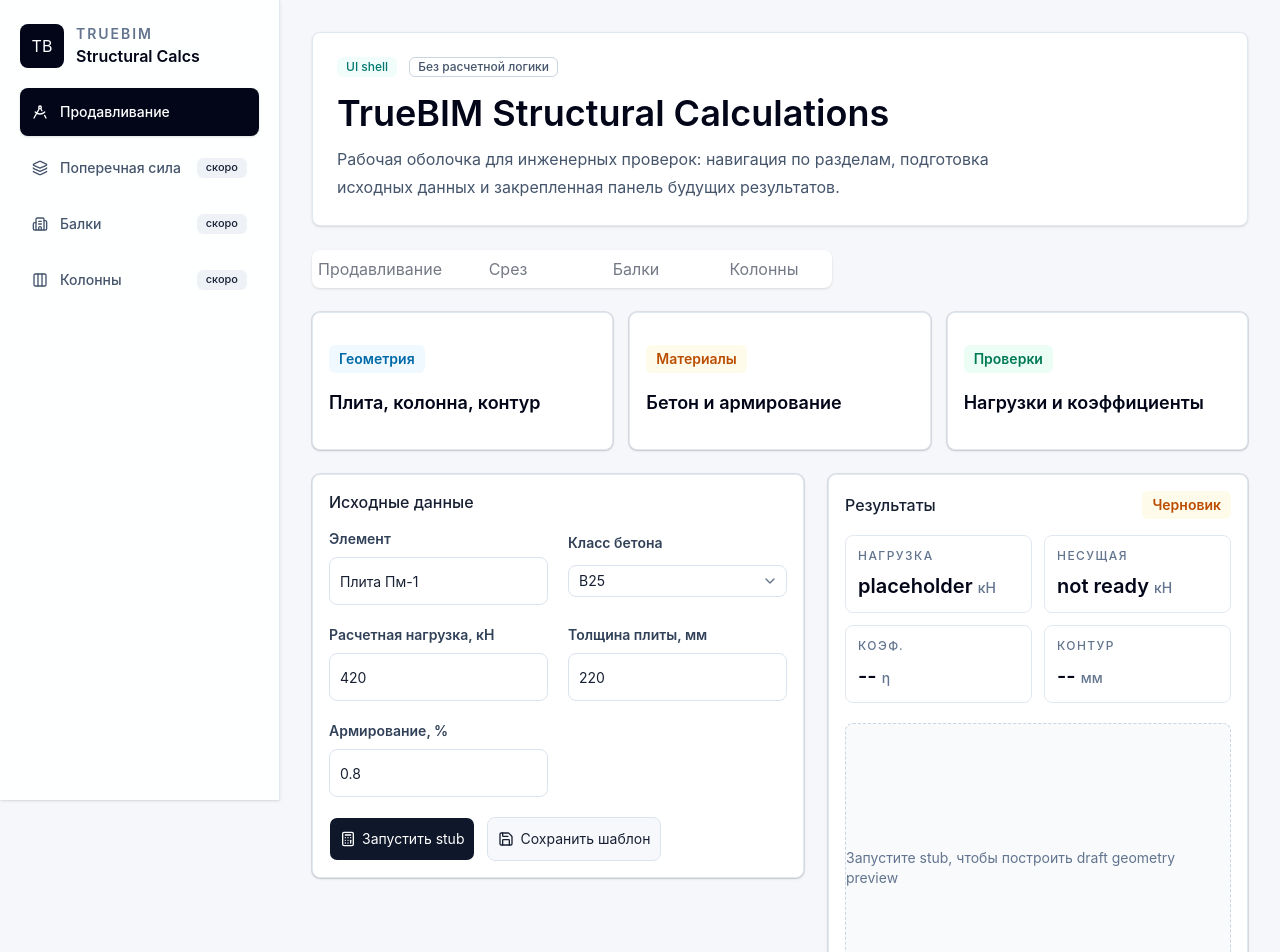
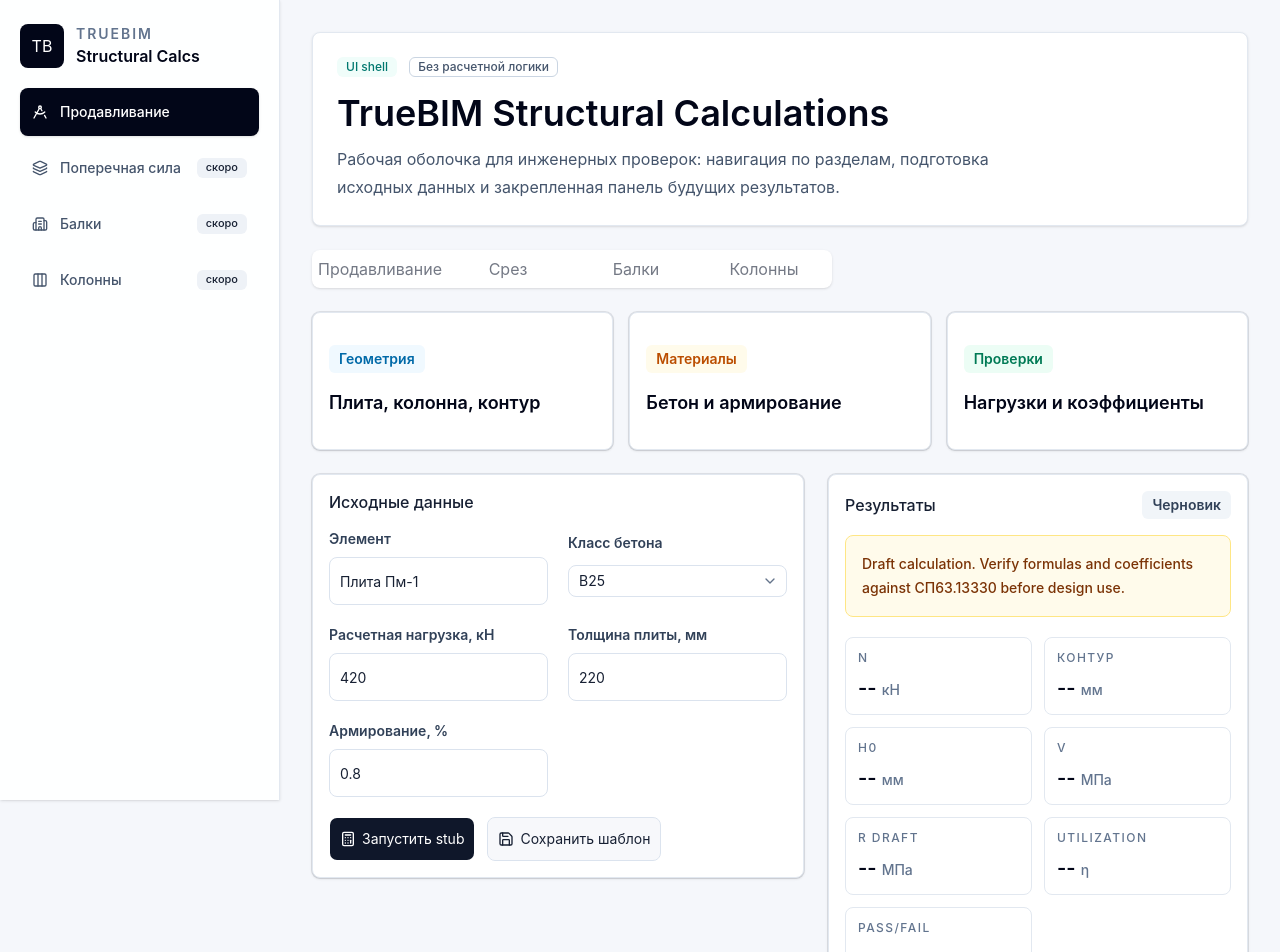
Before and after one commit to BeRsErK031999/truebim-structural-calcs, a React (Vite) app: page / in a window 1280 px wide. Shown: the top 952 px of the page. Built offline with nearby package versions, Linux system fonts and the light colour scheme.

Commit message:
feat(calculations): add draft center punching shear check

```diff
--- a/src/calculations/punching-shear/engine.ts
+++ b/src/calculations/punching-shear/engine.ts
@@ -1,38 +1,136 @@
+import { defaultPunchingShearInput } from './defaults'
 import { calculateControlPerimeter } from './geometry/perimeter'
-import { getConcreteMaterial } from './materials'
+import { getConcreteClassData } from './materials'
 import { punchingShearInputSchema } from './schemas'
 import { buildPunchingSketchModel } from './sketch/punchingSketch'
-import { normalizePunchingShearInput } from './units'
+import { knToN, normalizePunchingShearInput } from './units'
 import type { PunchingShearInput, PunchingShearResult } from './types'
 
-const engineeringStubWarnings = [
-  'Engineering formulas are not implemented yet',
-  'Values must not be used for design',
+const draftCalculationWarning =
+  'Draft calculation. Verify formulas and coefficients against СП63.13330 before design use.'
+
+const draftScopeWarnings = [
+  draftCalculationWarning,
+  'Moments are ignored in this draft',
+  'Openings are not supported in this draft',
+  'Shear reinforcement is not included in this draft',
+  'Draft formula must be verified before design use',
 ]
 
 export function calculatePunchingShear(input: PunchingShearInput): PunchingShearResult {
-  const parsedInput = punchingShearInputSchema.parse(input)
-  const normalizedInput = normalizePunchingShearInput(parsedInput)
-  const material = getConcreteMaterial(normalizedInput.concrete.className)
+  const parsedInput = punchingShearInputSchema.safeParse(input)
+
+  if (!parsedInput.success) {
+    return createInvalidInputResult(input, parsedInput.error.issues.map((issue) => issue.message))
+  }
+
+  const normalizedInput = normalizePunchingShearInput(parsedInput.data)
   const perimeter = calculateControlPerimeter(normalizedInput)
   const svgModel = buildPunchingSketchModel(normalizedInput, perimeter)
+  const material = getConcreteClassData(normalizedInput.concrete.className)
+
+  if (!isSupportedDraftCenterCase(normalizedInput)) {
+    return {
+      ...createBaseResult(normalizedInput, perimeter, svgModel),
+      status: 'not_implemented',
+      warnings: [
+        ...draftScopeWarnings,
+        ...perimeter.warnings,
+        'Only center rectangular column without openings, slab edges, or shear reinforcement is implemented',
+      ],
+    }
+  }
+
+  if (perimeter.perimeterMm <= 0 || perimeter.effectiveDepthMm <= 0) {
+    return {
+      ...createBaseResult(normalizedInput, perimeter, svgModel),
+      status: 'invalid_input',
+      warnings: [...draftScopeWarnings, ...perimeter.warnings, 'Invalid perimeter geometry'],
+    }
+  }
+
+  const designShearForceN = knToN(normalizedInput.forces.axialForceKn)
+  const shearStressMpa = designShearForceN / (perimeter.perimeterMm * perimeter.effectiveDepthMm)
+  const draftConcreteResistanceMpa = material.draftConcreteResistanceMpa
+  const utilizationRatio = shearStressMpa / draftConcreteResistanceMpa
+  const passed = utilizationRatio <= 1
+
+  return {
+    ...createBaseResult(normalizedInput, perimeter, svgModel),
+    status: passed ? 'draft_ok' : 'draft_failed',
+    utilization: utilizationRatio,
+    designShearForceN,
+    controlPerimeterMm: perimeter.perimeterMm,
+    effectiveDepthMm: perimeter.effectiveDepthMm,
+    shearStressMpa,
+    draftConcreteResistanceMpa,
+    utilizationRatio,
+    passed,
+    warnings: [...draftScopeWarnings, ...perimeter.warnings],
+    placeholders: [
+      'moment contribution',
+      'shear reinforcement contribution',
+      'openings subtraction',
+      'edge and corner behavior',
+    ],
+  }
+}
+
+function isSupportedDraftCenterCase(input: PunchingShearInput) {
+  return (
+    input.caseType === 'center' &&
+    Boolean(input.rectColumn) &&
+    input.openings.length === 0 &&
+    !input.slabEdges &&
+    !input.shearReinforcement.enabled
+  )
+}
+
+function createInvalidInputResult(input: PunchingShearInput, validationWarnings: string[]) {
+  const fallbackInput = {
+    ...defaultPunchingShearInput,
+    caseType: input.caseType ?? defaultPunchingShearInput.caseType,
+  }
+  const perimeter = calculateControlPerimeter(fallbackInput)
+  const svgModel = buildPunchingSketchModel(fallbackInput, perimeter)
+
+  return {
+    ...createBaseResult(fallbackInput, perimeter, svgModel),
+    status: 'invalid_input',
+    warnings: [...draftScopeWarnings, ...validationWarnings],
+  } satisfies PunchingShearResult
+}
+
+function createBaseResult(
+  input: PunchingShearInput,
+  perimeter: ReturnType<typeof calculateControlPerimeter>,
+  svgModel: ReturnType<typeof buildPunchingSketchModel>,
+): PunchingShearResult {
+  const material = getConcreteClassData(input.concrete.className)
 
   return {
     status: 'not_implemented',
-    caseType: normalizedInput.caseType,
+    caseType: input.caseType,
     utilization: null,
+    designShearForceN: null,
+    controlPerimeterMm: perimeter.perimeterMm || null,
+    effectiveDepthMm: perimeter.effectiveDepthMm || null,
+    shearStressMpa: null,
+    draftConcreteResistanceMpa: material.draftConcreteResistanceMpa,
+    utilizationRatio: null,
+    passed: null,
     material: {
       className: material.className,
-      rbtMpa: material.rbtMpa,
+      draftConcreteResistanceMpa: material.draftConcreteResistanceMpa,
     },
     perimeter,
     svgModel,
-    warnings: [...engineeringStubWarnings, ...perimeter.warnings],
+    warnings: [...draftScopeWarnings, ...perimeter.warnings],
     placeholders: [
       'utilization',
-      'concrete capacity',
       'moment contribution',
       'shear reinforcement contribution',
+      'openings subtraction',
     ],
   }
 }
--- a/src/calculations/punching-shear/index.ts
+++ b/src/calculations/punching-shear/index.ts
@@ -1,6 +1,6 @@
 export { defaultPunchingShearInput } from './defaults'
 export { calculatePunchingShear } from './engine'
-export { concreteMaterials, getConcreteMaterial } from './materials'
+export { draftConcreteClassData, getConcreteClassData } from './materials'
 export { buildPunchingShearReport } from './report'
 export {
   concreteInputSchema,
--- a/src/calculations/punching-shear/materials.ts
+++ b/src/calculations/punching-shear/materials.ts
@@ -1,21 +1,21 @@
 import type { ConcreteClassName } from './types'
 
-export type ConcreteMaterial = {
+export type DraftConcreteClassData = {
   className: ConcreteClassName
-  rbtMpa: number
-  rbMpa: number
+  draftConcreteResistanceMpa: number
+  draftCompressiveResistanceMpa: number
 }
 
-export const concreteMaterials: Record<ConcreteClassName, ConcreteMaterial> = {
-  // TODO: verify values against СП63.13330.
-  B15: { className: 'B15', rbtMpa: 0.75, rbMpa: 8.5 },
-  B20: { className: 'B20', rbtMpa: 0.9, rbMpa: 11.5 },
-  B25: { className: 'B25', rbtMpa: 1.05, rbMpa: 14.5 },
-  B30: { className: 'B30', rbtMpa: 1.15, rbMpa: 17 },
-  B35: { className: 'B35', rbtMpa: 1.3, rbMpa: 19.5 },
-  B40: { className: 'B40', rbtMpa: 1.4, rbMpa: 22 },
+export const draftConcreteClassData: Record<ConcreteClassName, DraftConcreteClassData> = {
+  // TODO: verify values and coefficients against СП63.13330.
+  B15: { className: 'B15', draftConcreteResistanceMpa: 0.75, draftCompressiveResistanceMpa: 8.5 },
+  B20: { className: 'B20', draftConcreteResistanceMpa: 0.9, draftCompressiveResistanceMpa: 11.5 },
+  B25: { className: 'B25', draftConcreteResistanceMpa: 1.05, draftCompressiveResistanceMpa: 14.5 },
+  B30: { className: 'B30', draftConcreteResistanceMpa: 1.15, draftCompressiveResistanceMpa: 17 },
+  B35: { className: 'B35', draftConcreteResistanceMpa: 1.3, draftCompressiveResistanceMpa: 19.5 },
+  B40: { className: 'B40', draftConcreteResistanceMpa: 1.4, draftCompressiveResistanceMpa: 22 },
 }
 
-export function getConcreteMaterial(className: ConcreteClassName) {
-  return concreteMaterials[className]
+export function getConcreteClassData(className: ConcreteClassName) {
+  return draftConcreteClassData[className]
 }
--- a/src/widgets/results/ResultPanel.tsx
+++ b/src/widgets/results/ResultPanel.tsx
@@ -1,11 +1,15 @@
 import {
   pointsToSvg,
+  type PunchingShearCheckStatus,
   type PunchingSketchModel,
   type SvgSketchElement,
   viewBoxToString,
 } from '@/calculations/punching-shear'
 import { useCalculationStore } from '@/entities/calculation/model/store'
 import { Card, CardContent, CardHeader, CardTitle } from '@/shared/ui/card'
+
+const draftWarning =
+  'Draft calculation. Verify formulas and coefficients against СП63.13330 before design use.'
 
 export function ResultPanel() {
   const result = useCalculationStore((state) => state.punchingShearResult)
@@ -16,29 +20,30 @@
       <CardHeader>
         <CardTitle className="flex items-center justify-between">
           <span>Результаты</span>
-          <span className="rounded-md bg-amber-50 px-2.5 py-1 text-sm font-semibold text-amber-700">
-            {result?.status ?? 'Черновик'}
-          </span>
+          <StatusBadge status={result?.status} />
         </CardTitle>
       </CardHeader>
       <CardContent className="grid gap-5">
+        <div className="rounded-lg border border-amber-200 bg-amber-50 p-4 text-sm font-medium leading-6 text-amber-900">
+          {draftWarning}
+        </div>
+
         <div className="grid grid-cols-2 gap-3">
-          <Metric label="Нагрузка" value="placeholder" unit="кН" />
-          <Metric label="Несущая" value="not ready" unit="кН" />
-          <Metric label="Коэф." value={result?.utilization?.toString() ?? '--'} unit="η" />
-          <Metric label="Контур" value={formatNumber(result?.perimeter.perimeterMm)} unit="мм" />
+          <Metric label="N" value={formatKn(result?.designShearForceN)} unit="кН" />
+          <Metric label="Контур" value={formatNumber(result?.controlPerimeterMm)} unit="мм" />
+          <Metric label="h0" value={formatNumber(result?.effectiveDepthMm)} unit="мм" />
+          <Metric label="v" value={formatDecimal(result?.shearStressMpa)} unit="МПа" />
+          <Metric label="R draft" value={formatDecimal(result?.draftConcreteResistanceMpa)} unit="МПа" />
+          <Metric label="Utilization" value={formatDecimal(result?.utilizationRatio)} unit="η" />
+          <Metric label="Pass/fail" value={formatPassed(result?.passed)} unit="" />
         </div>
 
         <EngineeringPreview svgModel={result?.svgModel} />
 
         {result ? (
-          <div className="rounded-lg border border-amber-200 bg-amber-50 p-4">
-            <p className="text-sm font-semibold text-amber-900">Архитектурный stub</p>
-            <p className="mt-2 text-sm leading-6 text-amber-800">
-              Инженерные формулы еще не реализованы. Значения нельзя использовать для
-              проектирования.
-            </p>
-            <ul className="mt-3 grid gap-1 text-sm text-amber-800">
+          <div className="rounded-lg border border-slate-200 bg-slate-50 p-4">
+            <p className="text-sm font-semibold text-slate-900">Warnings</p>
+            <ul className="mt-3 grid gap-1 text-sm text-slate-700">
               {result.warnings.map((warning) => (
                 <li key={warning}>- {warning}</li>
               ))}
@@ -51,8 +56,8 @@
             <p className="text-sm font-semibold text-slate-800">{report.title}</p>
             <p className="mt-1 text-sm text-slate-600">{report.standard}</p>
             <p className="mt-2 text-sm text-slate-600">
-              Segments: {report.geometrySummary.segmentCount}, SVG elements:{' '}
-              {report.svgMetadata.elementCount}
+              Formula: {report.formulaSummary[1]}. Segments:{' '}
+              {report.geometrySummary.segmentCount}.
             </p>
           </div>
         ) : null}
@@ -61,11 +66,35 @@
   )
 }
 
+function StatusBadge({ status }: { status?: PunchingShearCheckStatus }) {
+  const labelByStatus: Record<PunchingShearCheckStatus | 'draft', string> = {
+    draft: 'Черновик',
+    draft_ok: 'Draft pass',
+    draft_failed: 'Draft fail',
+    not_implemented: 'not_implemented',
+    invalid_input: 'invalid_input',
+  }
+  const classByStatus: Record<PunchingShearCheckStatus | 'draft', string> = {
+    draft: 'bg-slate-100 text-slate-700',
+    draft_ok: 'bg-emerald-50 text-emerald-700',
+    draft_failed: 'bg-red-50 text-red-700',
+    not_implemented: 'bg-amber-50 text-amber-700',
+    invalid_input: 'bg-red-50 text-red-700',
+  }
+  const statusKey = status ?? 'draft'
+
+  return (
+    <span className={`rounded-md px-2.5 py-1 text-sm font-semibold ${classByStatus[statusKey]}`}>
+      {labelByStatus[statusKey]}
+    </span>
+  )
+}
+
 function EngineeringPreview({ svgModel }: { svgModel?: PunchingSketchModel }) {
   if (!svgModel) {
     return (
       <div className="flex aspect-[4/3] items-center justify-center rounded-lg border border-dashed border-slate-300 bg-slate-50 text-sm text-slate-500">
-        Запустите stub, чтобы построить draft geometry preview
+        Запустите draft check, чтобы построить geometry preview
       </div>
     )
   }
@@ -95,7 +124,7 @@
       </svg>
       <div className="mt-3 flex items-center justify-between text-xs text-slate-500">
         <span>Geometry preview: mm, fit-to-view</span>
-        <span>Formulas disabled</span>
+        <span>Draft force-only check</span>
       </div>
     </div>
   )
@@ -179,12 +208,28 @@
     <div className="rounded-lg border border-slate-200 bg-white p-3">
       <p className="text-xs font-medium uppercase tracking-[0.12em] text-slate-500">{label}</p>
       <p className="mt-2 text-xl font-semibold text-slate-950">
-        {value} <span className="text-sm font-medium text-slate-500">{unit}</span>
+        {value} {unit ? <span className="text-sm font-medium text-slate-500">{unit}</span> : null}
       </p>
     </div>
   )
 }
 
-function formatNumber(value?: number) {
-  return value === undefined ? '--' : value.toFixed(0)
+function formatNumber(value?: number | null) {
+  return value === undefined || value === null ? '--' : value.toFixed(0)
 }
+
+function formatDecimal(value?: number | null) {
+  return value === undefined || value === null ? '--' : value.toFixed(3)
+}
+
+function formatKn(value?: number | null) {
+  return value === undefined || value === null ? '--' : (value / 1000).toFixed(2)
+}
+
+function formatPassed(value?: boolean | null) {
+  if (value === undefined || value === null) {
+    return '--'
+  }
+
+  return value ? 'Pass' : 'Fail'
+}
```
Also changed, not shown: src/calculations/punching-shear/report.ts (+26 -7 lines), src/calculations/punching-shear/types.ts (+20 -7 lines), 3 other files (tests, documents, lock files or other folders).
